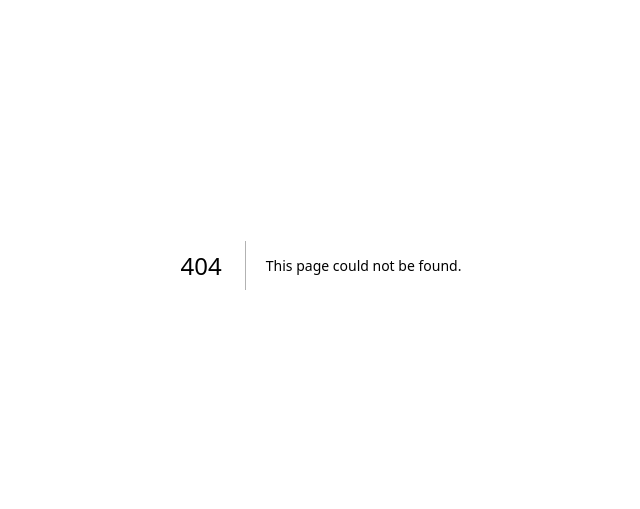
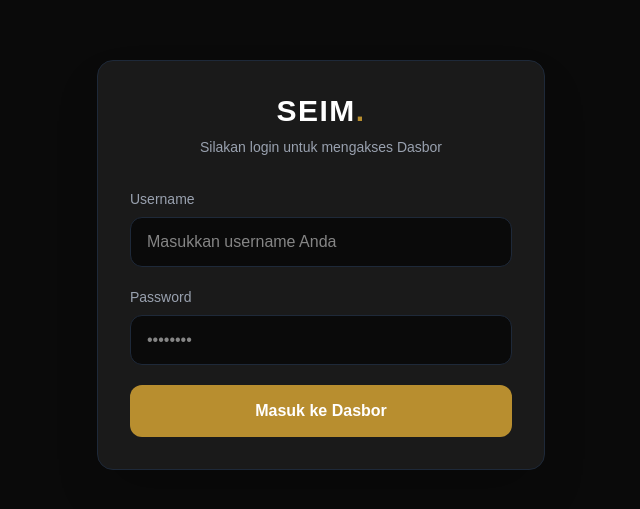
Before and after one commit to kopsus/seim, a Next.js app in the folder frontend/: page /login in a window 1280 px wide. Before the commit this address had no page. Shown: the part 135-644 px from the top of the page, without its empty margins (319-959 px from the left). Built offline with nearby package versions, Linux system fonts and the light colour scheme; no server answers.

Commit message:
feat : implement api auth login

```diff
--- /dev/null
+++ b/frontend/src/app/login/page.tsx
@@ -0,0 +1,110 @@
+"use client";
+
+import { useState } from "react";
+import { useRouter } from "next/navigation";
+import Cookies from "js-cookie";
+import axiosInstance from "@/lib/axios";
+
+export default function LoginPage() {
+  const router = useRouter();
+
+  const [username, setUsername] = useState("");
+  const [password, setPassword] = useState("");
+
+  const [isLoading, setIsLoading] = useState(false);
+  const [errorMessage, setErrorMessage] = useState("");
+
+  const handleLogin = async (e: React.FormEvent) => {
+    e.preventDefault();
+    setIsLoading(true);
+    setErrorMessage("");
+
+    try {
+      const response = await axiosInstance.post("/auth/login", {
+        username,
+        password,
+      });
+
+      const token = response.data.token || response.data.data?.token;
+
+      if (token) {
+        Cookies.set("token", token, { expires: 1 });
+
+        router.push("/dashboard");
+      } else {
+        setErrorMessage("Token tidak ditemukan dari server.");
+      }
+    } catch (error: any) {
+      if (
+        error.response &&
+        error.response.data &&
+        error.response.data.message
+      ) {
+        setErrorMessage(error.response.data.message);
+      } else {
+        setErrorMessage("Terjadi kesalahan saat menghubungi server.");
+      }
+    } finally {
+      setIsLoading(false);
+    }
+  };
+
+  return (
+    <div className="min-h-screen bg-[#0A0A0A] flex items-center justify-center p-4">
+      <div className="bg-[#1A1A1A] border border-gray-800 rounded-2xl w-full max-w-md p-8 shadow-2xl animate-in fade-in zoom-in-95 duration-500">
+        <div className="text-center mb-8">
+          <h1 className="text-3xl font-black text-white tracking-wider mb-2">
+            SEIM<span className="text-[#B88E2F]">.</span>
+          </h1>
+          <p className="text-sm text-gray-400">
+            Silakan login untuk mengakses Dasbor
+          </p>
+        </div>
+
+        {errorMessage && (
+          <div className="bg-red-500/10 border border-red-500/20 text-red-500 text-sm p-3 rounded-lg mb-6 text-center">
+            {errorMessage}
+          </div>
+        )}
+
+        <form onSubmit={handleLogin} className="space-y-5">
+          <div>
+            <label className="block text-sm text-gray-400 mb-2">Username</label>
+            <input
+              type="text"
+              value={username}
+              onChange={(e) => setUsername(e.target.value)}
+              placeholder="Masukkan username Anda"
+              required
+              className="w-full bg-[#0A0A0A] text-white border border-gray-800 rounded-xl px-4 py-3 focus:outline-none focus:border-[#B88E2F] transition-colors"
+            />
+          </div>
+
+          <div>
+            <label className="block text-sm text-gray-400 mb-2">Password</label>
+            <input
+              type="password"
+              value={password}
+              onChange={(e) => setPassword(e.target.value)}
+              placeholder="••••••••"
+              required
+              className="w-full bg-[#0A0A0A] text-white border border-gray-800 rounded-xl px-4 py-3 focus:outline-none focus:border-[#B88E2F] transition-colors"
+            />
+          </div>
+
+          <button
+            type="submit"
+            disabled={isLoading}
+            className="w-full py-3.5 mt-2 rounded-xl font-bold text-white bg-[#B88E2F] hover:bg-[#9A7526] transition-colors disabled:opacity-50 disabled:cursor-not-allowed flex justify-center items-center"
+          >
+            {isLoading ? (
+              <div className="w-5 h-5 border-2 border-white/30 border-t-white rounded-full animate-spin"></div>
+            ) : (
+              "Masuk ke Dasbor"
+            )}
+          </button>
+        </form>
+      </div>
+    </div>
+  );
+}
```
